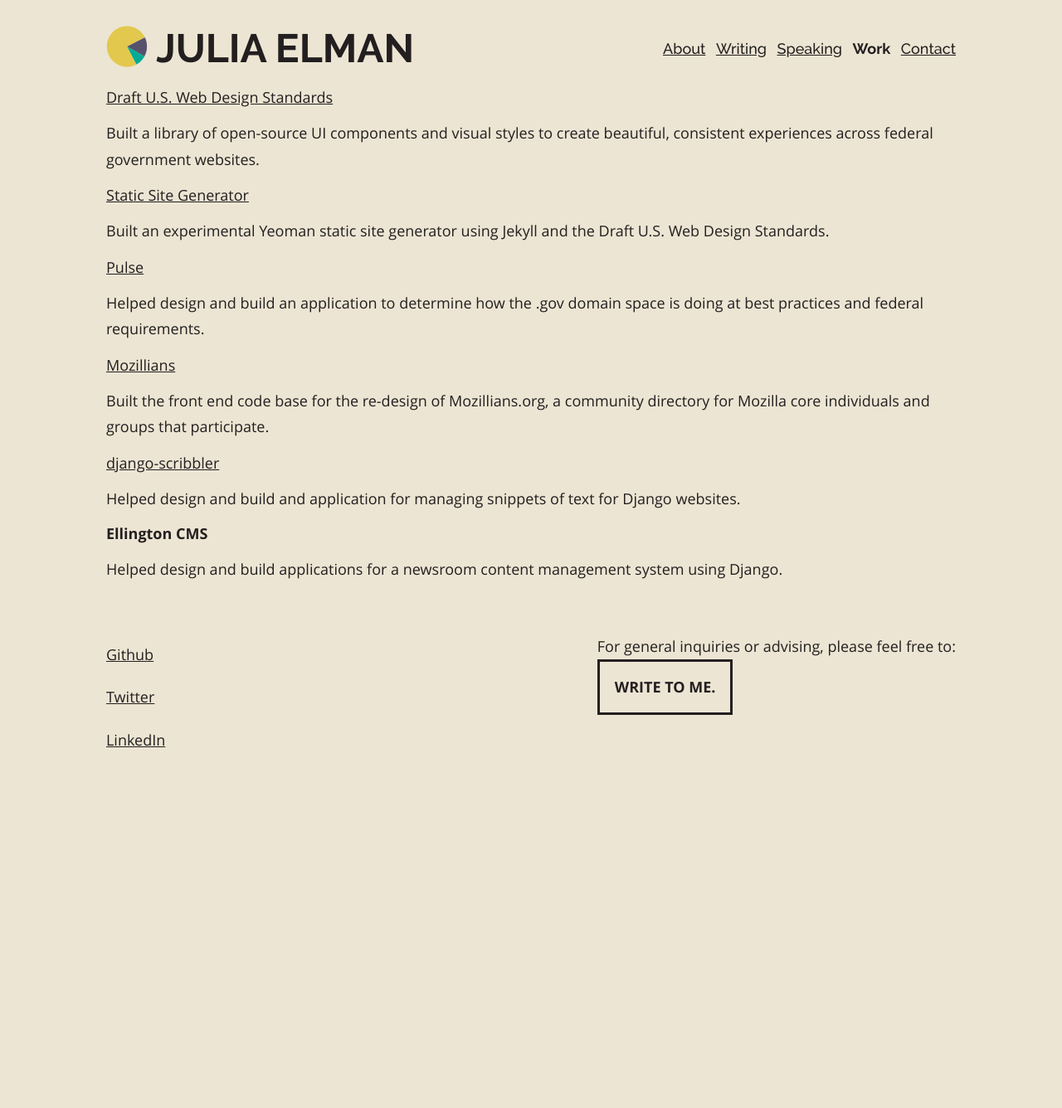
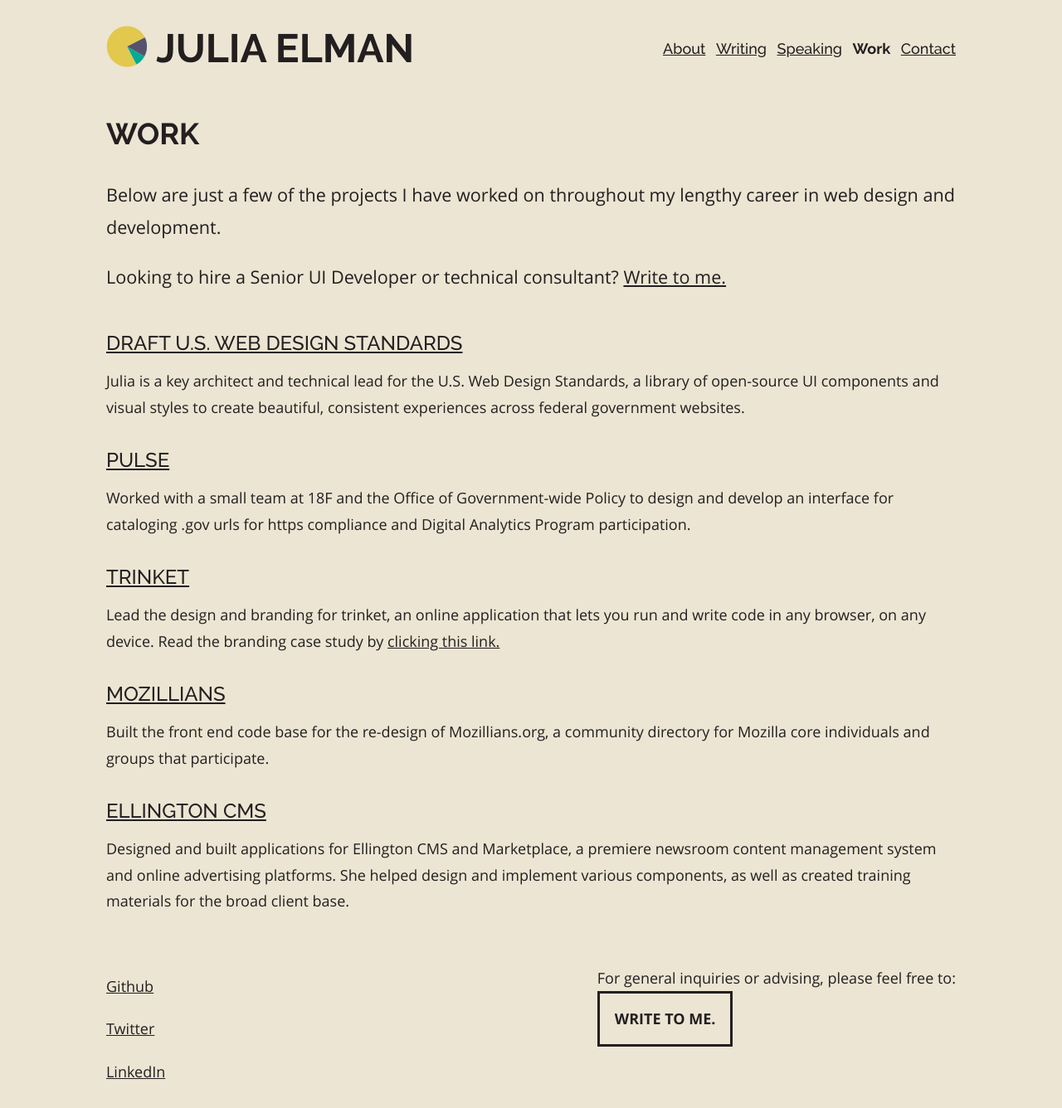
Before and after one commit to juliaelman/juliaelman.github.io, a Jekyll site: the page built from pages/work.md, in a window 1280 px wide. Shown: the whole page at 83% size. Built offline with Jekyll 4.4.1, drawn with Linux system fonts in a browser that asks for light colours; before the commit the page ends 936 px from its top, so only the background shows below that.

Commit message:
Update layout to default, up copy structure for pages/work.md.

```diff
--- a/pages/work.md
+++ b/pages/work.md
@@ -1,53 +1,53 @@
 ---
-layout: base
+layout: default
 title: Work
 permalink: work
 body_id: page-list
 ---
 
-<h4>
+<p class="subtitle">Below are just a few of the projects I have worked on throughout my lengthy career in web design and development.</p>
+
+<p class="subtitle">Looking to hire a Senior UI Developer or technical consultant? <a href="mailto:hello@juliaelman.com?subject=Hello, Julia! Let's talk about design and code.">Write to me.</a></p>
+
+<h3>
 	<a href="https://standards.usa.gov/">Draft U.S. Web Design Standards</a>
-</h4>
+</h3>
 <article>
 	<p>
-		Built a library of open-source UI components and visual styles to create beautiful, consistent experiences across federal government websites.
+		Julia is a key architect and technical lead for the U.S. Web Design Standards, a library of open-source UI components and visual styles to create beautiful, consistent experiences across federal government websites.
 	</p>
 </article>
-<h4>
-	<a href="https://github.com/18F/generator-18F-static">Static Site Generator</a>
-</h4>
+<h3>
+	<a href="https://pulse.cio.gov/">Pulse</a>
+</h3>
 <article>
 	<p>
-		Built an experimental Yeoman static site generator using Jekyll and the Draft U.S. Web Design Standards.
+		Worked with a small team at 18F and the Office of Government-wide Policy to design and develop an interface for cataloging .gov urls for https compliance and Digital Analytics Program participation.
 	</p>
 </article>
-<h4>
-	<a href="https://pulse.cio.gov/">Pulse</a>
-</h4>
+<h3>
+	<a href="https://trinket/io/">trinket</a>
+</h3>
 <article>
 	<p>
-		Helped design and build an application to determine how the .gov domain space is doing at best practices and federal requirements.
+		Lead the design and branding for trinket, an online application that lets you run and write code in any browser, on any device. Read the branding case study by <a href="/blog/2014/01/22/creating-trinket">clicking this link.</a>
 	</p>
 </article>
-<h4>
+<h3>
 	<a href="https://mozillians.org/">Mozillians</a>
-</h4>
+</h3>
 <article>
 	<p>
 		Built the front end code base for the re-design of Mozillians.org, a community directory for Mozilla core individuals and groups that participate.
 	</p>
 </article>
-<h4>
-	<a href="https://github.com/caktus/django-scribbler">django-scribbler</a>
-</h4>
+<h3>
+	<a href="http://www.ellingtoncms.com/">
+		Ellington CMS
+	</a>
+</h3>
 <article>
 	<p>
-		Helped design and build and application for managing snippets of text for Django websites.
+		Designed and built applications for Ellington CMS and Marketplace, a premiere newsroom content management system and online advertising platforms. She helped design and implement various components, as well as created training materials for the broad client base.
 	</p>
 </article>
-<h4>Ellington CMS</h4>
-<article>
-	<p>
-		Helped design and build applications for a newsroom content management system using Django.
-	</p>
-</article>
```
